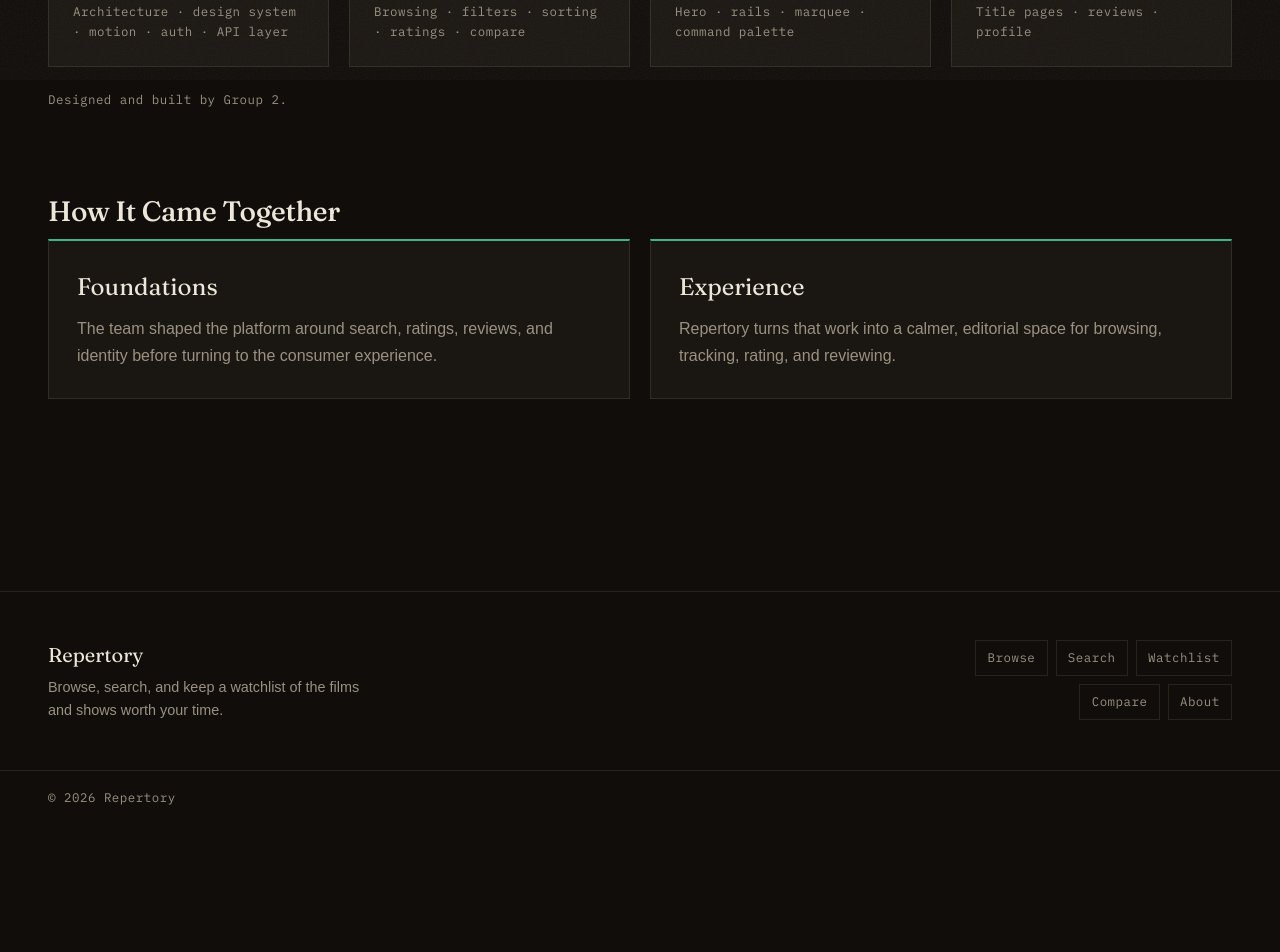
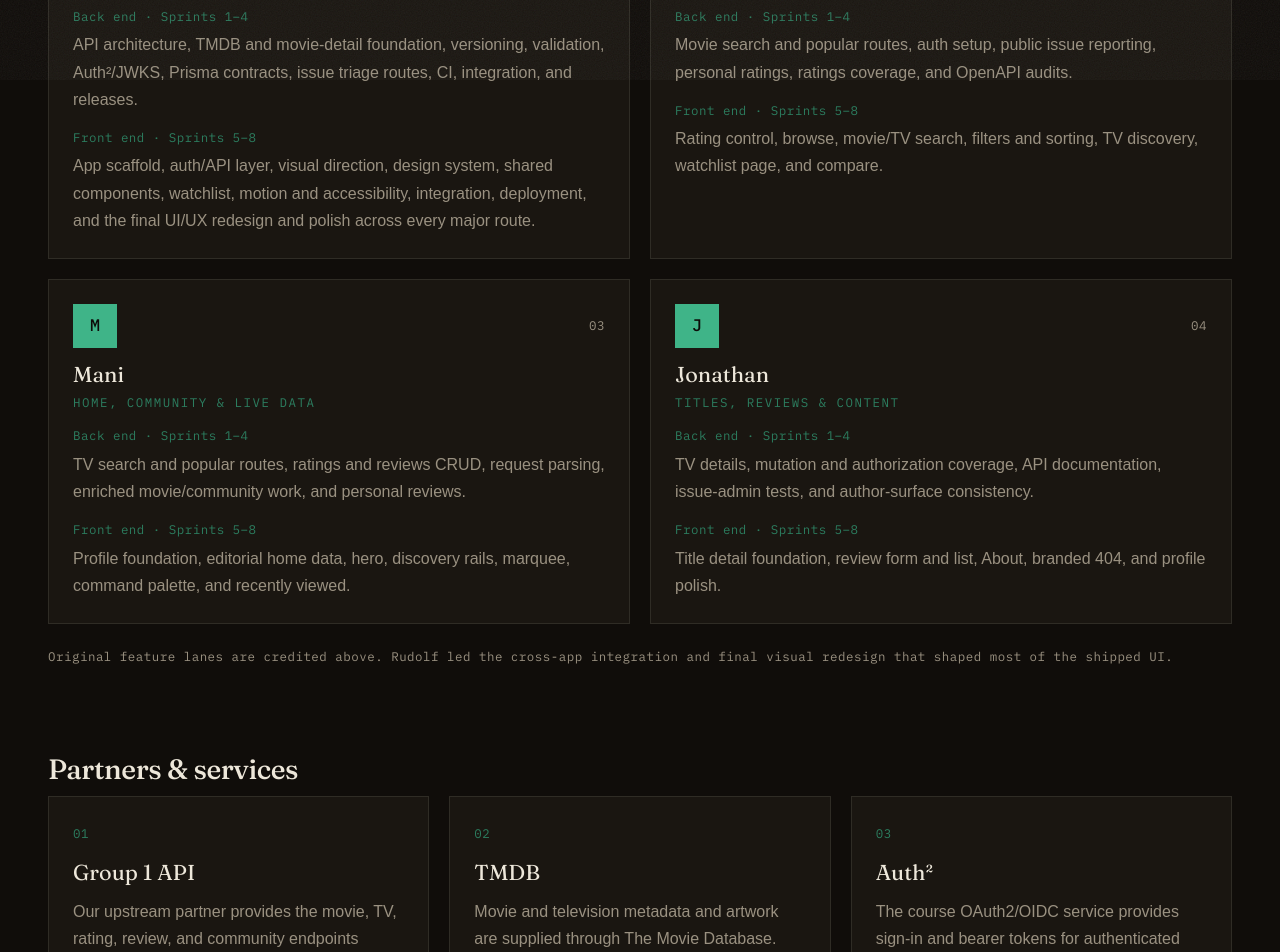
Before and after one commit to UWT-TCSS460-SP26/group-project-frontend-public-group-2, a Next.js app: page /about in a window 1280 px wide. Shown: the part 720-1672 px from the top of the page. Before the commit the page ends 1544 px from the top, so only its background shows below. Built offline with nearby package versions, Linux system fonts and the light colour scheme; no server answers; a web font is replaced by a local one; what @mui/material-nextjs would draw is missing.

Commit message:
Correct credits and Sprint 8 docs

```diff
--- a/src/app/about/page.tsx
+++ b/src/app/about/page.tsx
@@ -6,30 +6,53 @@ import { MetaText, PageContainer, PageTitle, Reveal, SectionHeading } from "@/co
 
 export const metadata: Metadata = { title: "About" };
 
-// The four of us across the whole quarter: we built a Group-1-shaped REST API in
-// Sprints 1–4, then turned around and built this consumer front-end in Sprints 5–8.
-// These are the high-level areas each of us owned on the front-end — the kind of
-// work, not a page-by-page list.
 const team = [
   {
     name: "Rudolf",
-    role: "Front-end lead",
-    areas: "Architecture · design system · motion · auth · API layer",
+    role: "Product, design & engineering lead",
+    backend:
+      "API architecture, TMDB and movie-detail foundation, versioning, validation, Auth²/JWKS, Prisma contracts, issue triage routes, CI, integration, and releases.",
+    frontend:
+      "App scaffold, auth/API layer, visual direction, design system, shared components, watchlist, motion and accessibility, integration, deployment, and the final UI/UX redesign and polish across every major route.",
   },
   {
     name: "Collins",
-    role: "Discovery & search",
-    areas: "Browsing · filters · sorting · ratings · compare",
+    role: "Discovery, ratings & comparison",
+    backend:
+      "Movie search and popular routes, auth setup, public issue reporting, personal ratings, ratings coverage, and OpenAPI audits.",
+    frontend:
+      "Rating control, browse, movie/TV search, filters and sorting, TV discovery, watchlist page, and compare.",
   },
   {
     name: "Mani",
-    role: "Home & live data",
-    areas: "Hero · rails · marquee · command palette",
+    role: "Home, community & live data",
+    backend:
+      "TV search and popular routes, ratings and reviews CRUD, request parsing, enriched movie/community work, and personal reviews.",
+    frontend:
+      "Profile foundation, editorial home data, hero, discovery rails, marquee, command palette, and recently viewed.",
   },
   {
     name: "Jonathan",
-    role: "Detail & reviews",
-    areas: "Title pages · reviews · profile",
+    role: "Titles, reviews & content",
+    backend:
+      "TV details, mutation and authorization coverage, API documentation, issue-admin tests, and author-surface consistency.",
+    frontend:
+      "Title detail foundation, review form and list, About, branded 404, and profile polish.",
+  },
+];
+
+const services = [
+  {
+    title: "Group 1 API",
+    note: "Our upstream partner provides the movie, TV, rating, review, and community endpoints consumed by this app.",
+  },
+  {
+    title: "TMDB",
+    note: "Movie and television metadata and artwork are supplied through The Movie Database.",
+  },
+  {
+    title: "Auth²",
+    note: "The course OAuth2/OIDC service provides sign-in and bearer tokens for authenticated ratings and reviews.",
   },
 ];
 
@@ -74,7 +97,7 @@ export default function AboutPage() {
         <Box
           sx={{
             display: "grid",
-            gridTemplateColumns: { xs: "1fr", sm: "repeat(2, 1fr)", lg: "repeat(4, 1fr)" },
+            gridTemplateColumns: { xs: "1fr", md: "repeat(2, 1fr)" },
             gap: { xs: 2, md: 2.5 },
           }}
         >
@@ -136,24 +159,68 @@ export default function AboutPage() {
                   >
                     {member.role}
                   </MetaText>
-                  <MetaText
-                    sx={{
-                      display: "block",
-                      mt: 1.25,
-                      color: "text.secondary",
-                      lineHeight: 1.6,
-                    }}
-                  >
-                    {member.areas}
+                  <MetaText sx={{ display: "block", mt: 2, color: "primary.dark" }}>
+                    Back end · Sprints 1–4
                   </MetaText>
+                  <Typography sx={{ mt: 0.75, color: "text.secondary", lineHeight: 1.7 }}>
+                    {member.backend}
+                  </Typography>
+                  <MetaText sx={{ display: "block", mt: 2, color: "primary.dark" }}>
+                    Front end · Sprints 5–8
+                  </MetaText>
+                  <Typography sx={{ mt: 0.75, color: "text.secondary", lineHeight: 1.7 }}>
+                    {member.frontend}
+                  </Typography>
                 </Box>
               </Box>
             </Reveal>
           ))}
         </Box>
         <MetaText sx={{ display: "block", mt: 3, color: "text.secondary" }}>
-          Designed and built by Group 2.
+          Original feature lanes are credited above. Rudolf led the cross-app
+          integration and final visual redesign that shaped most of the shipped UI.
         </MetaText>
+      </Box>
+
+      <Box component="section" sx={{ mb: { xs: 8, md: 11 } }}>
+        <SectionHeading>Partners & services</SectionHeading>
+        <Box
+          sx={{
+            display: "grid",
+            gridTemplateColumns: { xs: "1fr", md: "repeat(3, 1fr)" },
+            gap: { xs: 2, md: 2.5 },
+          }}
+        >
+          {services.map((service, i) => (
+            <Reveal key={service.title} index={i}>
+              <Box
+                sx={{
+                  height: "100%",
+                  p: { xs: 2.5, md: 3 },
+                  border: "1px solid",
+                  borderColor: "divider",
+                  bgcolor: "background.paper",
+                }}
+              >
+                <MetaText sx={{ color: "primary.dark" }}>
+                  {String(i + 1).padStart(2, "0")}
+                </MetaText>
+                <Typography
+                  sx={{
+                    mt: 1.5,
+                    fontFamily: "var(--font-fraunces), Georgia, serif",
+                    fontSize: "1.35rem",
+                  }}
+                >
+                  {service.title}
+                </Typography>
+                <Typography sx={{ mt: 1, color: "text.secondary", lineHeight: 1.7 }}>
+                  {service.note}
+                </Typography>
+              </Box>
+            </Reveal>
+          ))}
+        </Box>
       </Box>
 
       <Box component="section" sx={{ mb: { xs: 8, md: 11 } }}>
```
Also changed, not shown: 3 other files (tests, documents, lock files or other folders).
